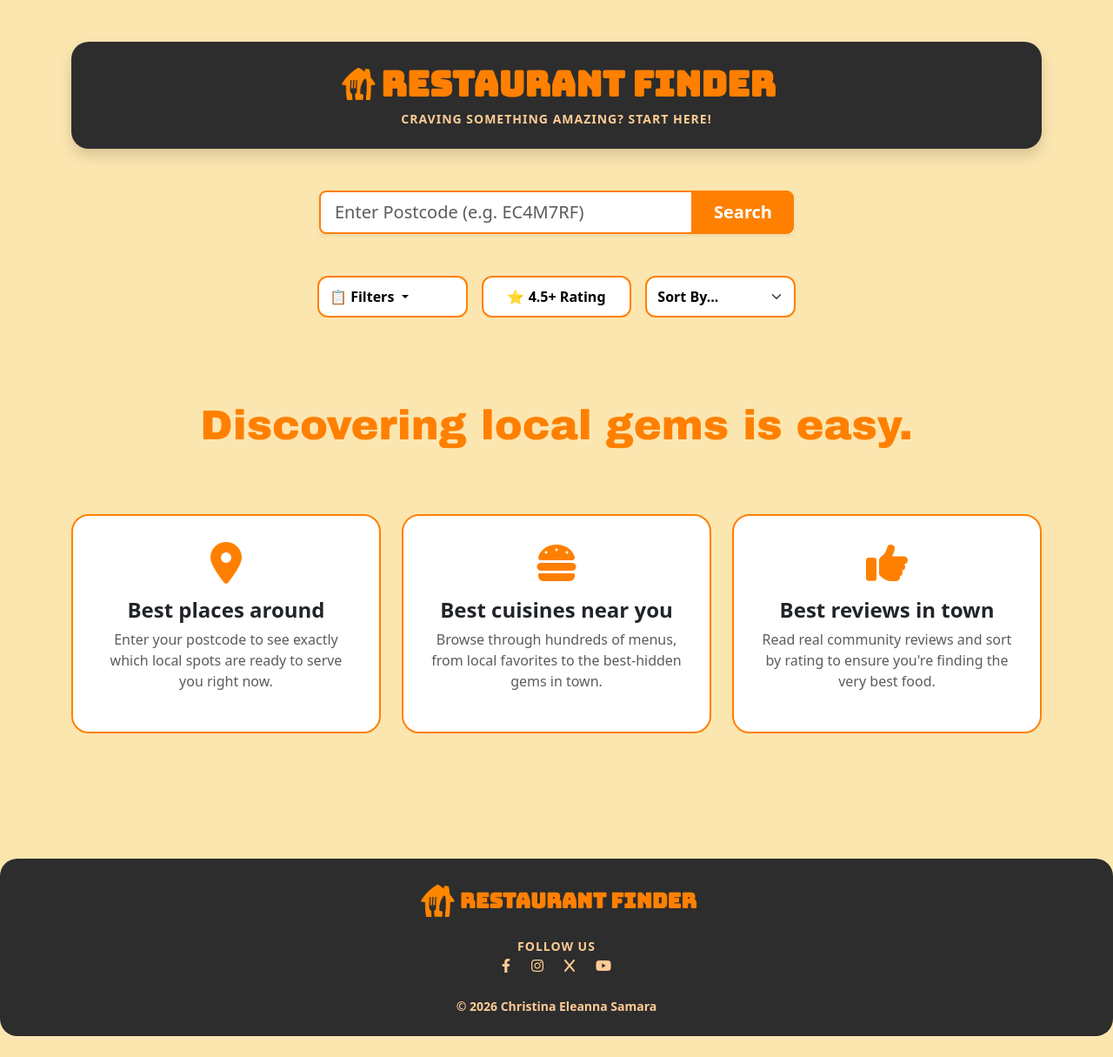
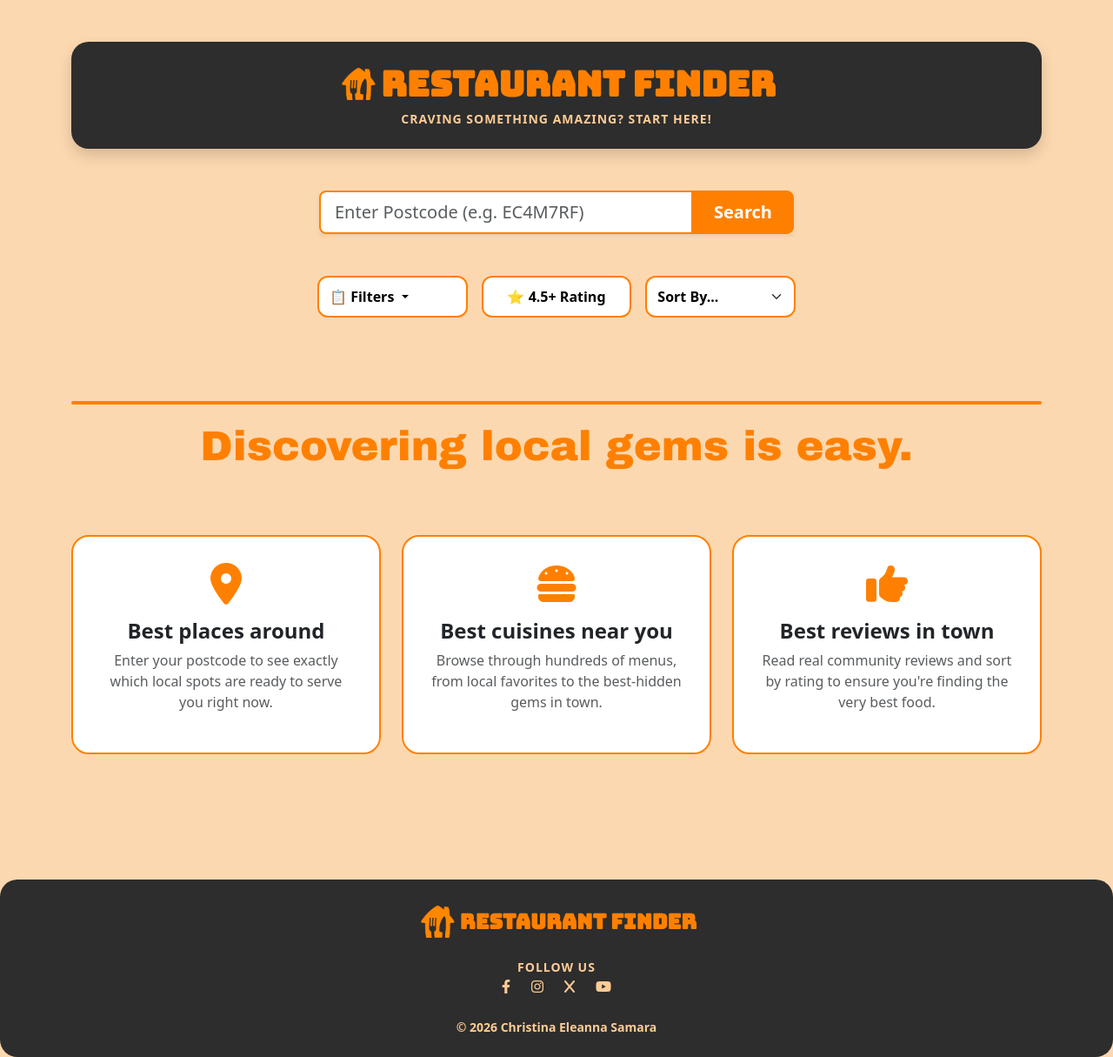
Before and after one commit to christinasamara/restaurant-discovery-service-jet, a Flask app: page / in a window 1280 px wide. Shown: the whole page at 87% size. Before the commit the page ends 1191 px from the top, so only its background shows below. Run offline with Flask 3, Linux system fonts and the light colour scheme; data that the repository does not hold is empty.

Commit message:
new screenshots

```diff
--- a/templates/index.html
+++ b/templates/index.html
@@ -45,7 +45,7 @@
         }
 
         body {
-            background-color: #fce6b0
+            background-color: #fcd8b0
         }
 
         .divider {
@@ -228,6 +228,7 @@
         <div class="row g-4">
             {% if not postcode %}
             <div class="col-12 py-5 text-center">
+                <div style="width: 100%; height: 4px; background-color: #ff8000; margin: 0 auto 20px auto; border-radius: 10px;"></div>
                 <h2 class="display-5 fw-bold mb-5" style="color: #ff8000; font-family: 'Arial Black', sans-serif;">Discovering local gems is easy.</h2>
 
                 <div class="row g-4 mt-2">
```
Also changed, not shown: README.md, image-1.png, image-2.png, image-3.png, image-4.png (added).
